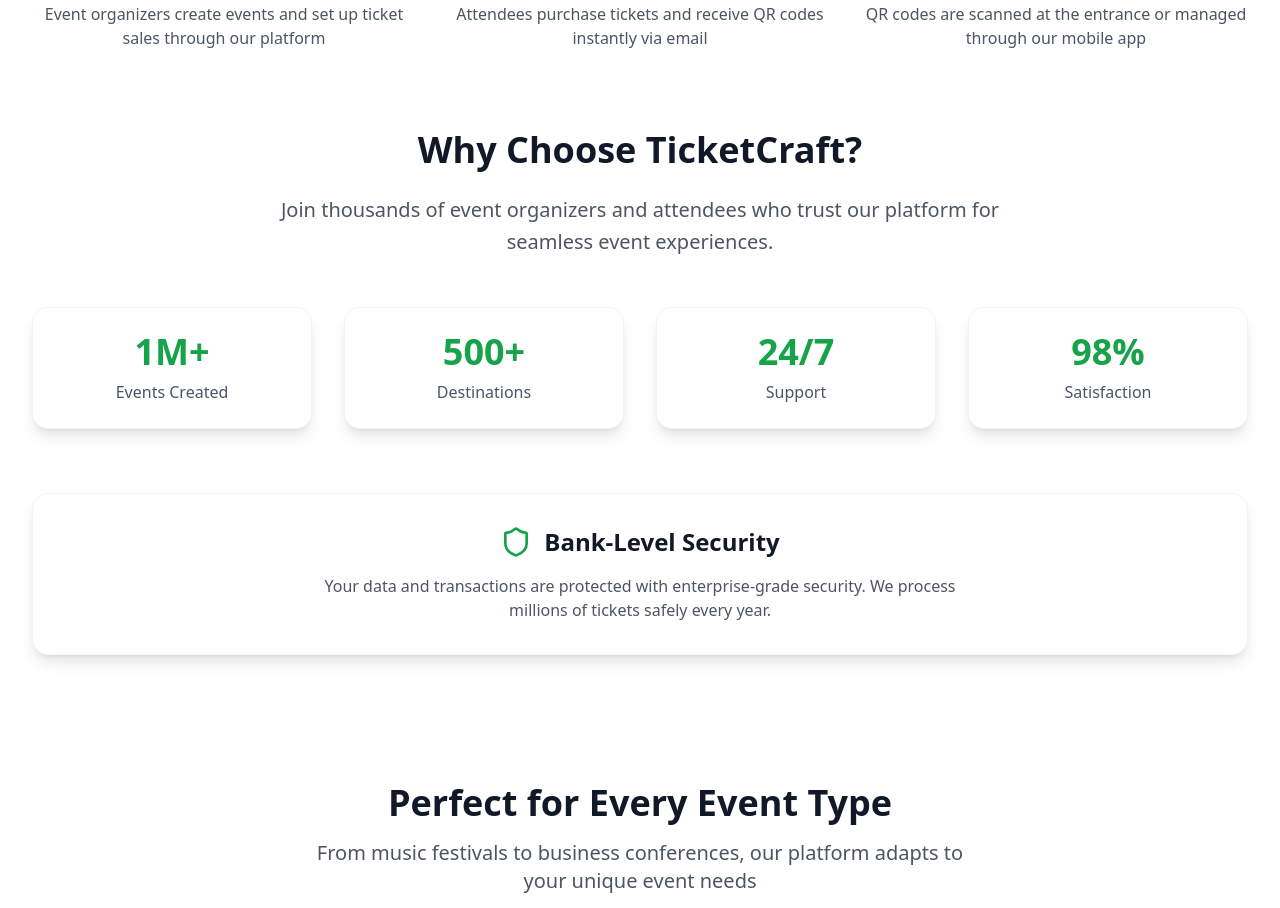
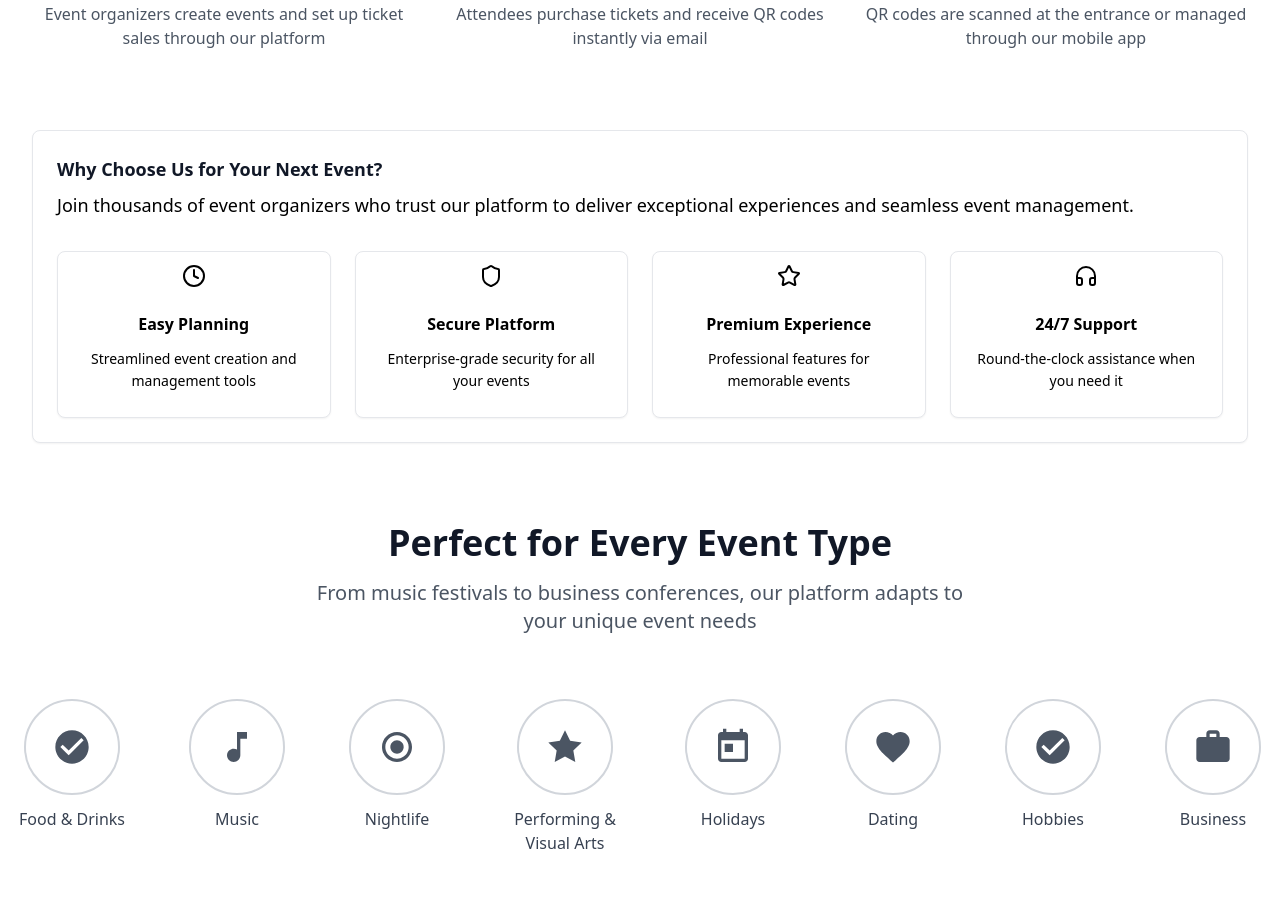
Before and after one commit to BrianKvin/ticketcraft, a React (Vite) app in the folder client/: page /about in a window 1280 px wide. Shown: the part 1280-2188 px from the top of the page. Built offline with nearby package versions, Linux system fonts and the light colour scheme.

Commit message:
latest adjustments

```diff
--- a/client/src/pages/public/About.jsx
+++ b/client/src/pages/public/About.jsx
@@ -4,7 +4,10 @@
   QrCode,
   Smartphone,
   Mail,
+  Clock,
   MapPin,
+  Star,
+  Headphones,
   Users,
   Calendar,
   Shield,
@@ -12,6 +15,12 @@
 import EventTypes from "./EventTypes";
 import Navbar from "../../components/common/Navbar";
 import Footer from "../../components/common/Footer";
+import {
+  Card,
+  CardContent,
+  CardHeader,
+  CardTitle,
+} from "../../components/common/Card";
 
 const AboutSection = () => {
   const keyFeatures = [
@@ -59,11 +68,46 @@
     },
   ];
 
-  const stats = [
-    { number: "1M+", label: "Events Created" },
-    { number: "500+", label: "Destinations" },
-    { number: "24/7", label: "Support" },
-    { number: "98%", label: "Satisfaction" },
+  // const benefits = [
+  //   {
+  //     icon: Shield,
+  //     title: "Secure & Reliable",
+  //     description: "Bank-level security for all transactions and ticket data",
+  //   },
+  //   {
+  //     icon: Mail,
+  //     title: "Instant Delivery",
+  //     description: "Tickets delivered instantly via email with QR codes",
+  //   },
+  //   {
+  //     icon: Users,
+  //     title: "Easy Management",
+  //     description:
+  //       "Simple dashboard for organizers to manage events and attendees",
+  //   },
+  // ];
+
+  const chooseUs = [
+    {
+      icon: Clock,
+      title: "Easy Planning",
+      description: "Streamlined event creation and management tools",
+    },
+    {
+      icon: Shield,
+      title: "Secure Platform",
+      description: "Enterprise-grade security for all your events",
+    },
+    {
+      icon: Star,
+      title: "Premium Experience",
+      description: "Professional features for memorable events",
+    },
+    {
+      icon: Headphones,
+      title: "24/7 Support",
+      description: "Round-the-clock assistance when you need it",
+    },
   ];
 
   return (
@@ -140,6 +184,22 @@
             ))}
           </div>
 
+          {/* Trust Indicators */}
+          {/* <div className="text-center mb-12">
+            <div className="bg-white rounded-2xl p-8 shadow-lg border border-gray-100">
+              <div className="flex items-center justify-center mb-4">
+                <Shield className="w-8 h-8 text-green-600 mr-3" />
+                <h3 className="text-2xl font-bold text-gray-900">
+                  Bank-Level Security
+                </h3>
+              </div>
+              <p className="text-gray-600 max-w-2xl mx-auto">
+                Your data and transactions are protected with enterprise-grade
+                security. We process millions of tickets safely every year.
+              </p>
+            </div>
+          </div> */}
+
           {/* How It Works Section - No Background */}
           <div className="mb-20">
             <div className="text-center mb-12">
@@ -204,46 +264,59 @@
           </div>
 
           {/* Stats Section */}
-          <div className="text-center mb-16">
-            <h3 className="text-3xl md:text-4xl font-bold text-gray-900 mb-6">
-              Why Choose TicketCraft?
+          {/* <div className="text-center mb-16">
+            <h3 className="text-3xl font-bold text-gray-900 mb-12">
+              Why Choose Our Platform?
             </h3>
-            <p className="text-xl text-gray-600 max-w-3xl mx-auto leading-relaxed mb-12">
-              Join thousands of event organizers and attendees who trust our
-              platform for seamless event experiences.
-            </p>
 
-            <div className="grid grid-cols-2 md:grid-cols-4 gap-8 mb-16">
-              {stats.map((stat, index) => (
-                <div key={index} className="text-center group">
-                  <div className="bg-white rounded-2xl p-6 shadow-lg hover:shadow-xl transition-all duration-300 border border-gray-100">
-                    <div className="text-3xl md:text-4xl font-bold text-green-600 mb-2">
-                      {stat.number}
-                    </div>
-                    <div className="text-gray-600 font-medium">
-                      {stat.label}
-                    </div>
+            <div className="grid grid-cols-1 md:grid-cols-3 gap-8">
+              {benefits.map((benefit, index) => (
+                <div key={index} className="group">
+                  <div className="w-16 h-16 bg-green-100 rounded-full flex items-center justify-center mx-auto mb-4 group-hover:bg-green-200 transition-colors duration-300">
+                    <benefit.icon size={28} className="text-green-600" />
                   </div>
+                  <h4 className="text-xl font-semibold text-gray-900 mb-2">
+                    {benefit.title}
+                  </h4>
+                  <p className="text-gray-600">{benefit.description}</p>
                 </div>
               ))}
             </div>
-          </div>
+          </div> */}
 
-          {/* Trust Indicators */}
-          <div className="text-center mb-12">
-            <div className="bg-white rounded-2xl p-8 shadow-lg border border-gray-100">
-              <div className="flex items-center justify-center mb-4">
-                <Shield className="w-8 h-8 text-green-600 mr-3" />
-                <h3 className="text-2xl font-bold text-gray-900">
-                  Bank-Level Security
-                </h3>
+          {/* Bottom Section: Informational Overview */}
+          <Card className="bg-background">
+            <CardHeader className="text-left pb-8">
+              <CardTitle className="text-3xl font-bold">
+                Why Choose Us for Your Next Event?
+              </CardTitle>
+              <p className="text-muted-foreground text-lg mt-2">
+                Join thousands of event organizers who trust our platform to
+                deliver exceptional experiences and seamless event management.
+              </p>
+            </CardHeader>
+
+            <CardContent className="pt-0">
+              <div className="grid md:grid-cols-2 lg:grid-cols-4 gap-6">
+                {chooseUs.map((item, index) => (
+                  <Card
+                    key={index}
+                    className="text-center border-muted/50 hover:border-primary/20 transition-colors"
+                  >
+                    <CardContent className="p-6 space-y-3">
+                      <div className="mx-auto w-12 h-12 bg-primary/10 rounded-lg flex items-center justify-center">
+                        <item.icon className="h-6 w-6 text-primary" />
+                      </div>
+                      <h4 className="font-semibold">{item.title}</h4>
+                      <p className="text-sm text-muted-foreground leading-relaxed">
+                        {item.description}
+                      </p>
+                    </CardContent>
+                  </Card>
+                ))}
               </div>
-              <p className="text-gray-600 max-w-2xl mx-auto">
-                Your data and transactions are protected with enterprise-grade
-                security. We process millions of tickets safely every year.
-              </p>
-            </div>
-          </div>
+            </CardContent>
+          </Card>
 
           <EventTypes />
 
--- a/client/src/pages/public/AboutSection.jsx
+++ b/client/src/pages/public/AboutSection.jsx
@@ -1,148 +1,101 @@
 import React from "react";
-import { Link } from "react-router-dom";
+import Button from "../../components/common/Button";
 import {
-  Ticket,
-  QrCode,
-  Smartphone,
+  Card,
+  CardContent,
+  CardHeader,
+  CardTitle,
+} from "../../components/common/Card";
+import {
+  Calendar,
+  Users,
+  MapPin,
+  Trophy,
+  Clock,
   Shield,
-  ArrowRight,
-  Users,
-  Calendar,
-  TrendingUp,
+  Star,
+  Headphones,
 } from "lucide-react";
 
-const PlatformHighlights = () => {
-  const keyFeatures = [
+const EventHighlight = () => {
+  const sampleEvents = [
     {
-      icon: Ticket,
-      title: "Digital Ticketing",
-      description: "Secure, instant ticket creation and sales",
-      stat: "10M+",
-      statLabel: "Tickets Sold",
+      title: "Tech Conference 2024",
+      date: "Mar 15-17",
+      location: "San Francisco",
+      icon: Calendar,
     },
     {
-      icon: QrCode,
-      title: "QR Code Scanning",
-      description: "Fast, contactless entry verification",
-      stat: "99.9%",
-      statLabel: "Success Rate",
+      title: "Networking Mixer",
+      date: "Apr 5",
+      location: "New York",
+      icon: Users,
     },
     {
-      icon: Smartphone,
-      title: "Mobile Integration",
-      description: "Manage events and check-ins on the go",
-      stat: "50K+",
-      statLabel: "Active Users",
+      title: "Workshop Series",
+      date: "May 10",
+      location: "Virtual",
+      icon: Trophy,
     },
   ];
 
-  const stats = [
-    { number: "1M+", label: "Events Created" },
-    { number: "500+", label: "Destinations" },
-    { number: "24/7", label: "Support" },
-    { number: "98%", label: "Satisfaction" },
-  ];
-
   return (
-    <section className="py-20 bg-gradient-to-br from-green-50 via-white to-blue-50">
-      <div className="max-w-7xl mx-auto px-4 sm:px-6 lg:px-8">
-        {/* Main Heading */}
-        <div className="text-center mb-16">
-          <h2 className="text-4xl md:text-5xl font-bold text-gray-900 mb-6">
-            Why Choose TicketCraft?
+    <section className="py-16 px-4 max-w-7xl mx-auto space-y-16">
+      {/* Top Section: Feature Area */}
+      <div className="bg-gradient-to-br from-primary/5 to-primary/10 border border-primary/20 rounded-lg p-8">
+        <div className="grid lg:grid-cols-5 gap-8 items-center">
+          {/* Left Side: Primary Content (3/5 width for 60/40 split) */}
+          <div className="lg:col-span-3">
+            <div className="space-y-6">
+              <div className="space-y-4">
+                <h2 className="text-4xl font-bold text-primary leading-tight">
+                  Plan Your Ideal Gathering
                 </h2>
-          <p className="text-xl text-gray-600 max-w-3xl mx-auto leading-relaxed">
-            Join thousands of event organizers and attendees who trust our
-            platform for seamless event experiences.
+                <p className="text-lg text-muted-foreground">
+                  From networking mixers to conferences, we've got you covered
+                  with professional tools and seamless experiences.
                 </p>
               </div>
 
-        {/* Stats Section */}
-        <div className="grid grid-cols-2 md:grid-cols-4 gap-8 mb-16">
-          {stats.map((stat, index) => (
-            <div key={index} className="text-center group">
-              <div className="bg-white rounded-2xl p-6 shadow-lg hover:shadow-xl transition-all duration-300 border border-gray-100">
-                <div className="text-3xl md:text-4xl font-bold text-green-600 mb-2">
-                  {stat.number}
-                </div>
-                <div className="text-gray-600 font-medium">{stat.label}</div>
-              </div>
-            </div>
-          ))}
-        </div>
-
-        {/* Key Features Grid */}
-        <div className="grid grid-cols-1 md:grid-cols-3 gap-8 mb-12">
-          {keyFeatures.map((feature, index) => (
-            <div
-              key={index}
-              className="group bg-white rounded-2xl p-8 shadow-lg hover:shadow-xl transition-all duration-300 border border-gray-100 hover:border-green-200"
+              <div className="flex flex-col sm:flex-row gap-4">
+                <Button size="lg" className="flex-1 sm:flex-none">
+                  Browse All Events
+                </Button>
+                <Button
+                  variant="outline"
+                  size="lg"
+                  className="flex-1 sm:flex-none"
                 >
-              <div className="w-16 h-16 rounded-xl bg-green-500 text-white flex items-center justify-center mb-6 group-hover:scale-110 transition-transform duration-300">
-                <feature.icon size={28} />
-              </div>
-
-              <h3 className="text-xl font-bold text-gray-900 mb-3">
-                {feature.title}
-              </h3>
-
-              <p className="text-gray-600 leading-relaxed mb-4">
-                {feature.description}
-              </p>
-
-              <div className="flex items-center justify-between">
-                <div className="text-2xl font-bold text-green-600">
-                  {feature.stat}
-                </div>
-                <div className="text-sm text-gray-500 font-medium">
-                  {feature.statLabel}
+                  Learn More
+                </Button>
               </div>
             </div>
           </div>
-          ))}
+
+          {/* Right Side: Event Cards in Columns (2/5 width) */}
+          <div className="lg:col-span-2">
+            <div className="grid grid-cols-1 sm:grid-cols-3 lg:grid-cols-1 xl:grid-cols-3 gap-4">
+              {sampleEvents.map((event, index) => (
+                <Card
+                  key={index}
+                  className="hover:shadow-md transition-shadow bg-background/80 backdrop-blur-sm"
+                >
+                  <CardContent className="p-4">
+                    <div className="flex flex-col items-center text-center gap-3">
+                      <div className="p-2 bg-primary/10 rounded-lg">
+                        <event.icon className="h-5 w-5 text-primary" />
                       </div>
-
-        {/* Trust Indicators */}
-        <div className="text-center mb-12">
-          <div className="bg-white rounded-2xl p-8 shadow-lg border border-gray-100">
-            <div className="flex items-center justify-center mb-4">
-              <Shield className="w-8 h-8 text-green-600 mr-3" />
-              <h3 className="text-2xl font-bold text-gray-900">
-                Bank-Level Security
-              </h3>
-            </div>
-            <p className="text-gray-600 max-w-2xl mx-auto">
-              Your data and transactions are protected with enterprise-grade
-              security. We process millions of tickets safely every year.
-            </p>
+                      <div>
+                        <h3 className="font-semibold text-sm">{event.title}</h3>
+                        <div className="text-xs text-muted-foreground mt-1">
+                          <div>{event.date}</div>
+                          <div>{event.location}</div>
                         </div>
                       </div>
-
-        {/* CTA Section */}
-        <div className="text-center">
-          <div className="bg-gradient-to-r from-green-500 to-green-600 rounded-2xl p-8 md:p-12 text-white">
-            <h3 className="text-2xl md:text-3xl font-bold mb-4">
-              Ready to Transform Your Events?
-            </h3>
-            <p className="text-green-100 mb-8 max-w-2xl mx-auto">
-              Join thousands of successful event organizers who trust
-              TicketCraft for their ticketing needs.
-            </p>
-            <div className="flex flex-col sm:flex-row gap-4 justify-center">
-              <Link
-                to="/events"
-                className="bg-white hover:bg-gray-100 text-green-600 px-8 py-3 rounded-full font-semibold transition-all duration-300 transform hover:scale-105 shadow-lg hover:shadow-xl inline-flex items-center justify-center"
-              >
-                Start Creating Events
-                <ArrowRight size={20} className="ml-2" />
-              </Link>
-              <Link
-                to="/about"
-                className="bg-transparent hover:bg-white hover:text-green-600 text-white px-8 py-3 rounded-full font-semibold transition-all duration-300 border-2 border-white hover:border-white inline-flex items-center justify-center"
-              >
-                Learn More
-                <ArrowRight size={20} className="ml-2" />
-              </Link>
+                    </div>
+                  </CardContent>
+                </Card>
+              ))}
             </div>
           </div>
         </div>
@@ -151,4 +104,4 @@
   );
 };
 
-export default PlatformHighlights;
+export default EventHighlight;
```
Lines whose indentation alone changed are shown as unchanged.
